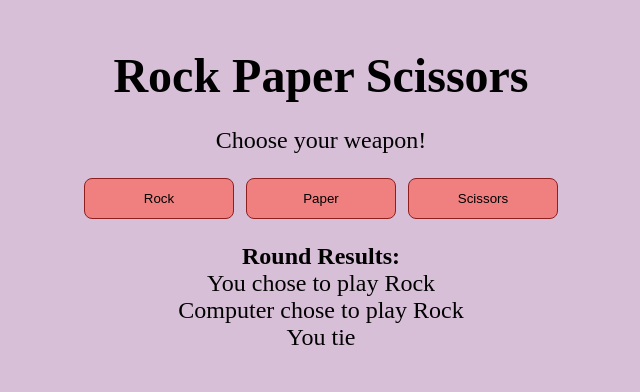
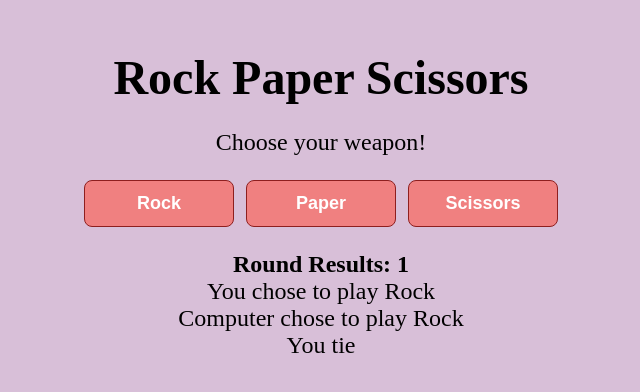
Before and after one commit to jlyon12/rock-paper-scissors, a plain HTML site: page index.html in a window 1280 px wide. Both pictures are taken after a click on the button "Rock". Shown: the whole page, without its empty margins (319-959 px from the left). Drawn offline with Linux system fonts and the light colour scheme.

Commit message:
Add scorboard and running score calculations Add minor style changes

```diff
--- a/main.js
+++ b/main.js
@@ -3,6 +3,9 @@ const weapons = ['Rock','Paper','Scissors'];
 function getComputerChoice() {
     return weapons[Math.floor(Math.random()*weapons.length)];
 }
+
+//Empty array to push the result of the rounds into.
+const scoreBoard = [];
 
 //Event listener on-click for user input
 
@@ -12,6 +15,7 @@ buttons.forEach((button) => {
         // On-click event will call the below game logic via playRound function
         const computerWeapon = getComputerChoice();
         const playerWeapon = button.value;
+        if (scoreBoard.length <=4) {
         function roundResult() {
         switch (true) {
         case (playerWeapon === computerWeapon):
@@ -23,8 +27,15 @@ buttons.forEach((button) => {
         case ((playerWeapon === 'Rock' && computerWeapon === 'Paper') || (playerWeapon === 'Paper' && computerWeapon === 'Scissors') || (playerWeapon === 'Scissors' && computerWeapon === 'Rock')):
             return 'lose';
             break;
-        }
     }
+    }
+        //Pushes result of the round into empty scoreBoard array
+        //Calculate running scores from that array
+        scoreBoard.push(roundResult());
+        let runningTies = scoreBoard.filter((item => item === 'tie')).length;
+        let runningPlayerScore = scoreBoard.filter((item => item === 'win')).length;
+        let runningComputerScore = scoreBoard.filter((item => item === 'lose')).length;
+
 
     // Target HTML Flex Container and append a new div for results only after on click
     const container = document.querySelector('.flex-container');
@@ -37,7 +48,7 @@ buttons.forEach((button) => {
     //Round number output div
     let roundNumber = document.createElement('div');
     roundNumber.classList.add('round-number');
-    roundNumber.textContent = "Round Results: ";
+    roundNumber.textContent = "Round Results: " + scoreBoard.length;
 
     results.appendChild(roundNumber);
 
@@ -61,9 +72,6 @@ buttons.forEach((button) => {
     roundResultsOutput.textContent = "You " + roundResult();
 
     results.appendChild(roundResultsOutput);
-
-    // //Remove Round Result Div
-    // container.removeChild(results);
-
+    }
     });
 });
--- a/styles.css
+++ b/styles.css
@@ -8,10 +8,10 @@
 body {
     background-color: thistle;
     font-size:24px;
+    padding:50px;
 }
 
 .flex-container {
-    margin-top:48px;
     display:flex;
     flex-direction: column;
     justify-content: center;
@@ -37,6 +37,9 @@ body {
 
 .user-input {
     background-color: lightcoral;
+    color:white;
+    font-size:18px;
+    font-weight:700;
     padding:12px;
     width:150px;
     border-radius:8px;
```
